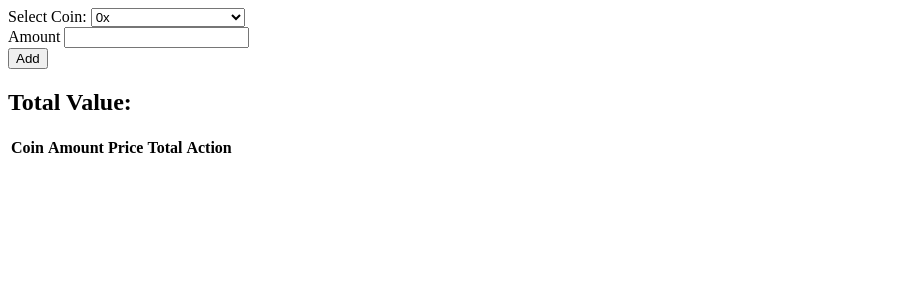
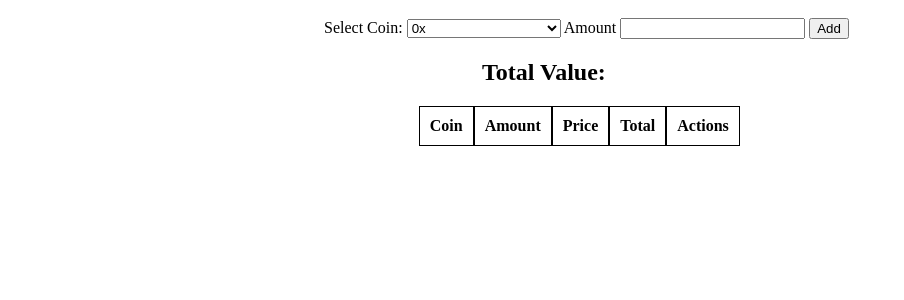
Before and after one commit to Schnaki/cointracker, a Flask app: page / in a window 1280 px wide. Shown: the top 300 px of the page, without its empty margins (0-904 px from the left). Run offline with Flask 2, Linux system fonts and the light colour scheme; lists and menus that the app fills with data are empty; parts of the project's set-up code (start-up, migrations or seed data) failed here and were passed over.

Commit message:
added some basic styling

```diff
--- a/cointracker/coin_ids.json
+++ b/cointracker/coin_ids.json
@@ -1 +1 @@
-["0x", "aelf", "aeternity", "aion", "ardor", "ark", "augur", "bancor", "basic-attention-token", "binance-coin", "bitcoin", "bitcoin-cash", "bitcoin-gold", "bitcore", "bitshares", "byteball", "bytecoin-bcn", "bytom", "cardano", "chainlink", "cindicator", "cryptonex", "dash", "decred", "dent", "dentacoin", "digibyte", "digixdao", "dogecoin", "dragonchain", "electroneum", "enigma-project", "eos", "ethereum", "ethereum-classic", "ethos", "experience-points", "factom", "funfair", "gamecredits", "gas", "gnosis-gno", "golem-network-tokens", "gxshares", "hshare", "icon", "iostoken", "iota", "kin", "komodo", "kucoin-shares", "kyber-network", "lisk", "litecoin", "loopring", "maidsafecoin", "maker", "medibloc", "monacoin", "monero", "nebulas-token", "nem", "neo", "nexus", "nxt", "omisego", "particl", "pivx", "populous", "power-ledger", "qash", "qtum", "quantstamp", "raiblocks", "rchain", "reddcoin", "request-network", "ripple", "salt", "siacoin", "sirin-labs-token", "smartcash", "status", "steem", "stellar", "storm", "stratis", "syscoin", "tenx", "tether", "tron", "vechain", "verge", "veritaseum", "walton", "waves", "wax", "zcash", "zclassic", "zcoin"]
+["0x", "aelf", "aeternity", "aion", "ardor", "ark", "augur", "basic-attention-token", "binance-coin", "bitcoin", "bitcoin-cash", "bitcoin-gold", "bitcore", "bitshares", "byteball", "bytecoin-bcn", "bytom", "cardano", "cindicator", "cryptonex", "dash", "decred", "dent", "dentacoin", "digibyte", "digixdao", "dogecoin", "dragonchain", "electroneum", "emercoin", "enigma-project", "eos", "ethereum", "ethereum-classic", "ethos", "factom", "funfair", "gas", "gnosis-gno", "golem-network-tokens", "gxshares", "hshare", "icon", "iconomi", "ignis", "iostoken", "iota", "kin", "komodo", "kucoin-shares", "kyber-network", "lisk", "litecoin", "loopring", "maidsafecoin", "maker", "medibloc", "monacoin", "monero", "nebulas-token", "nem", "neo", "nexus", "nxt", "omisego", "particl", "pillar", "pivx", "populous", "power-ledger", "qash", "qtum", "quantstamp", "raiblocks", "rchain", "reddcoin", "request-network", "revain", "ripple", "salt", "siacoin", "sirin-labs-token", "smartcash", "status", "steem", "stellar", "stratis", "syscoin", "tenx", "tether", "tron", "vechain", "verge", "veritaseum", "walton", "waves", "wax", "zcash", "zclassic", "zcoin"]
--- /dev/null
+++ b/cointracker/static/index.css
@@ -0,0 +1,32 @@
+#content {
+  margin: auto;
+  width: 50%;
+  padding: 10px;
+}
+
+#divTotal {
+  margin: auto;
+  width: 50%;
+}
+
+#divTableCoin {
+  margin: auto;
+  width: 70%
+}
+
+.btnDelete {
+  background-image: url("http://schnake.xyz/cointracker/btn_delete.png");
+  background-size: 32px;
+  width: 32px;
+  height: 32px;
+  border: 0;
+}
+
+#tableCoin {
+  border-spacing: 0px;
+}
+
+th, td {
+  padding: 10px;
+  border: 1px solid black;
+}
--- a/cointracker/static/index.js
+++ b/cointracker/static/index.js
@@ -57,8 +57,8 @@
 }
 
 const deleteCoin = (e) => {
-  let tbody = e.target.parentNode.parentNode;
-  let tr = e.target.parentNode;
+  let tbody = e.target.parentNode.parentNode.parentNode;
+  let tr = e.target.parentNode.parentNode;
   let id = tr.firstChild.innerHTML;
   let total = tr.querySelector(":nth-child(4)").innerHTML;
   let coins = JSON.parse(window.localStorage.getItem("coins"));
@@ -123,22 +123,23 @@
   node = document.createTextNode(coin.amount);
   amount.appendChild(node);
   let price = document.createElement("td");
-  node = document.createTextNode(coin.price);
+  node = document.createTextNode(coin.price + "€");
   price.appendChild(node);
   let total = document.createElement("td");
-  node = document.createTextNode(coin.total);
+  node = document.createTextNode(coin.total + "€");
   total.appendChild(node);
 
+  let tdBtn = document.createElement("td");
   let button = document.createElement("button");
-  node = document.createTextNode("Delete");
+  button.classList.add("btnDelete");
   button.onclick = (e) => {deleteCoin(e)};
-  button.appendChild(node);
+  tdBtn.appendChild(button);
 
   tr.append(id);
   tr.append(amount);
   tr.append(price);
   tr.append(total);
-  tr.append(button);
+  tr.append(tdBtn);
   document.getElementById("tableCoin")
     .getElementsByTagName("tbody")[0]
     .append(tr);
@@ -161,7 +162,7 @@
   getCoins(coins => {
     let total = 0;
     coins.forEach(coin => total += parseFloat(coin.total));
-    span.innerHTML = total.toFixed(2);
+    span.innerHTML = total.toFixed(2) + "€";
   });
 }
 
--- a/cointracker/templates/index.html
+++ b/cointracker/templates/index.html
@@ -7,28 +7,25 @@
   <meta name="author" content="">
   <meta name="description" content="">
   <meta name="viewport" content="width=device-width, initial-scale=1">
+  <link rel="stylesheet" href="static/index.css">
 </head>
 
 <body>
-  <div>
-    <div class="formgroup">
+  <div id="content">
+    <div id="divAdd">
       <label for="selectCoin"> Select Coin: </label>
-      <select class="form-control" id="selectCoin">
-      </select>
+      <select class="form-control" id="selectCoin"></select>
+      <label for=inputAmount"> Amount </label>
+      <input type="number" step="any" class="form-control" id="inputAmount">
+      <button id="btnAdd" onclick="addCoin()" class="btn btn-primary">
+        Add
+      </button>
     </div>
-    <div class="formgroup">
-      <label for=inputAmount"> Amount </label>
-      <input type="number" step="any"
-        class="form-control" id="inputAmount">
-    </div>
-    <button id="btnAdd" onclick="addCoin()" class="btn btn-primary">
-      Add
-    </button>
-    <div>
+    <div id="divTotal">
       <h2> Total Value: <span id="total"></span> </h2>
     </div>
 
-    <div>
+    <div id="divTableCoin">
       <table id="tableCoin" class="table table-striped">
         <thead>
           <tr>
@@ -36,7 +33,7 @@
             <th>Amount</th>
             <th>Price</th>
             <th>Total</th>
-            <th>Action</th>
+            <th>Actions</th>
           </tr>
         </thead>
         <tbody>
```
